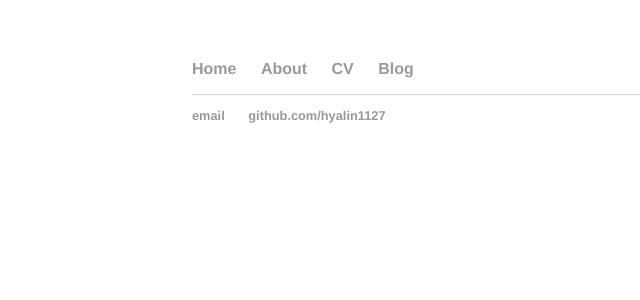
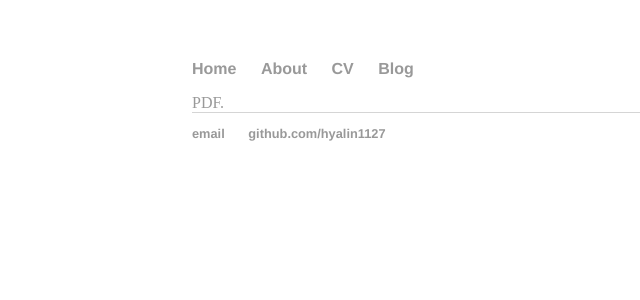
Before and after one commit to hyalin1127/hyalin1127.github.io, a Jekyll site: the page built from cv/index.html, in a window 1280 px wide. Shown: the top 300 px of the page, without its empty margins (0-640 px from the left). Built offline with Jekyll 4.4.1, drawn with Linux system fonts in a browser that asks for light colours.

Commit message:
Update index.html

```diff
--- a/cv/index.html
+++ b/cv/index.html
@@ -1,3 +1,4 @@
 ---
 layout: default
 ---
+<a href="hyalin1127.github.io/cv/document.pdf" target="_blank">PDF.</a>
```
